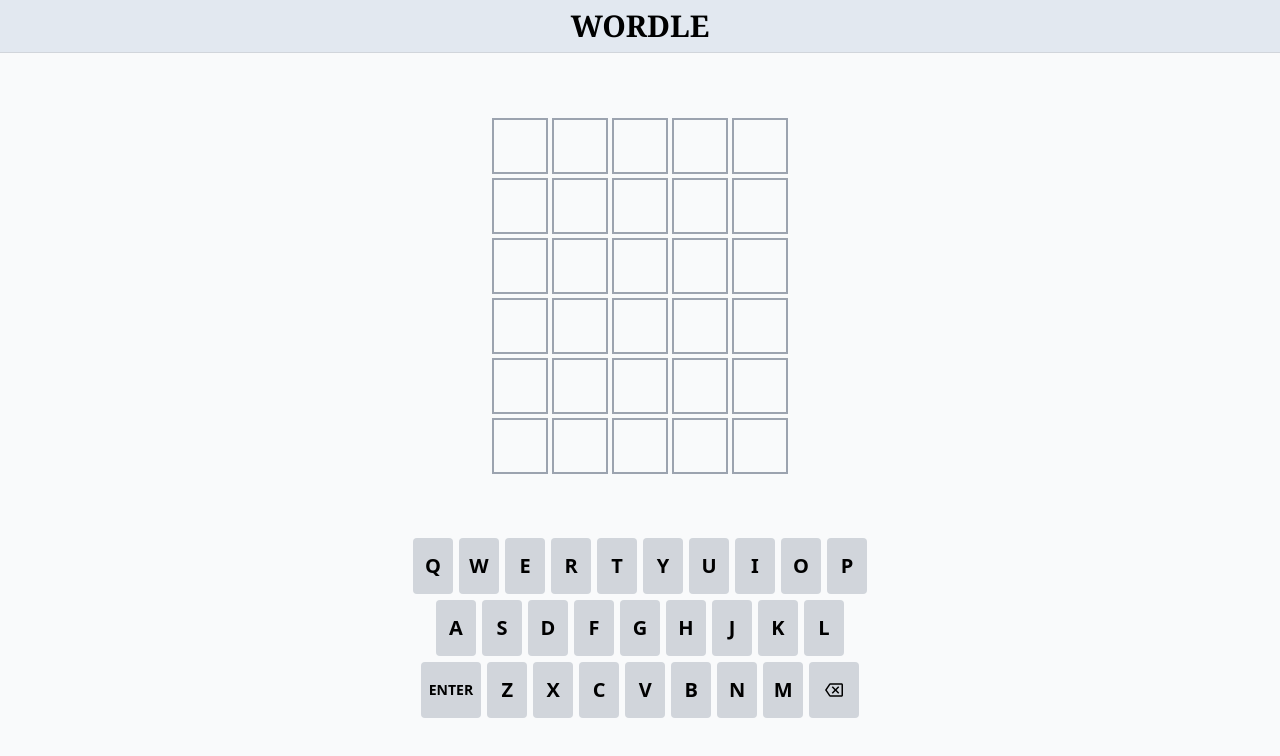
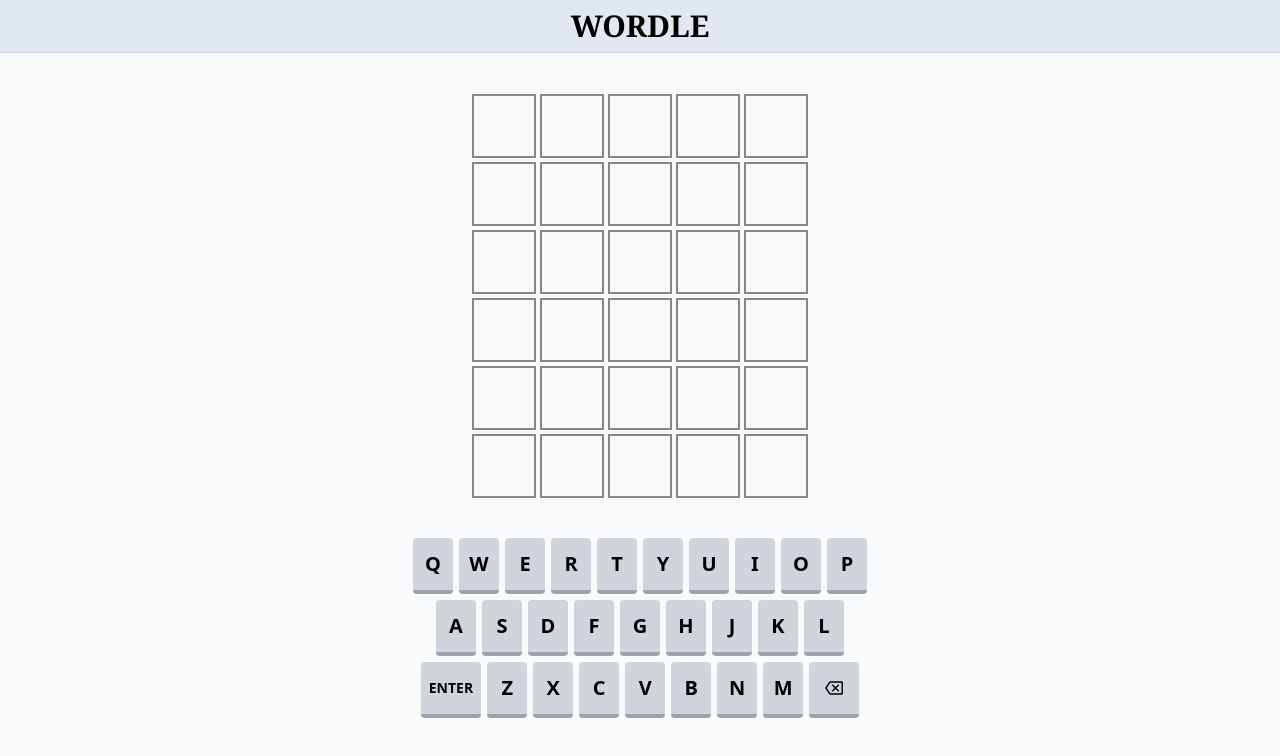
Before and after one commit to ViktoryWebs/word-games, a React (Vite) app: page / in a window 1280 px wide. Both pictures are taken after a click on the button "NEW GAME". Shown: the top 756 px of the page. Built offline with nearby package versions, Linux system fonts and the light colour scheme.

Commit message:
Updated the animations

```diff
--- a/src/components/wordle/Keyboard.jsx
+++ b/src/components/wordle/Keyboard.jsx
@@ -14,15 +14,16 @@
     showToast,
     gameResult,
     updateGameResult,
+    tileAnimProps
   } = useContext(WordleContext);
 
   const [keyColors, setKeyColors] = useState({});
   const [prevAttempt, setPrevAttempt] = useState(0);
 
-  const correctBtnColor = "bg-green-600 text-white";
-  const presentBtnColor = "bg-yellow-600 text-white";
-  const incorrectBtnColor = "bg-gray-500 text-white dark:bg-gray-700";
-  const defaultBtnColor = "bg-gray-300 dark:text-white dark:bg-gray-500";
+  const correctBtnColor = "bg-green-600 border-b-green-700 active:bg-green-700 text-white";
+  const presentBtnColor = "bg-yellow-600 border-b-yellow-700 active:bg-yellow-700 text-white";
+  const incorrectBtnColor = "bg-gray-500 border-b-gray-600 active:bg-gray-600 text-white dark:bg-gray-700 dark:border-b-gray-800 dark:active:bg-gray-800";
+  const defaultBtnColor = "bg-gray-300 border-b-gray-400 active:bg-gray-400 dark:text-white dark:bg-gray-500 dark:border-b-gray-600 dark:active:bg-gray-600";
 
   const updateKeyColors = useCallback(() => {
     if (currAttempt.attempt > 0) {
@@ -57,6 +58,7 @@
 
   const handleKeyClick = (key) => {
     if (key === "ENTER") {
+      tileAnimProps.current = {animDuration: 1,  animDelay: 0.5};
       if (currAttempt.attempt < 6) {
         const currAttemptWord = board.board[currAttempt.attempt]
           .slice()
@@ -137,7 +139,7 @@
               return (
                 <button
                   className={
-                    "flex items-center justify-center max-sm:min-w-8 sm:min-w-9 md:min-w-10 h-14 rounded font-semibold " +
+                    "flex items-center justify-center max-sm:min-w-8 sm:min-w-9 md:min-w-10 h-14 rounded font-semibold border-b-4 transition-all " +
                     `${
                       keyColors[key]
                         ? keyColors[key] === "correct"
--- a/src/components/wordle/Tile.jsx
+++ b/src/components/wordle/Tile.jsx
@@ -3,52 +3,76 @@
 import { WordleContext } from "./Wordle";
 import { animate, motion, spring, stagger } from "framer-motion";
 
-const correctTileColor = "bg-green-600 border-green-600 text-white";
+/* const correctTileColor = "bg-green-600 border-green-600 text-white";
 const presentTileColor = "bg-yellow-600 text-white border-yellow-600";
 const incorrectTileColor =
   "bg-gray-500 text-white border-gray-500 dark:bg-gray-700 dark:border-gray-700";
-const defaultTileColor = "border-gray-400 dark:border-gray-500";
+const defaultTileColor = "border-gray-400 dark:border-gray-500"; */
 
 const Tile = ({ attemptNum, letterPos }) => {
-  const { board } = useContext(WordleContext);
+  const { board, tileAnimProps } = useContext(WordleContext);
   const letter = board.board[attemptNum][letterPos];
 
   const tileColor = board.tileColors[attemptNum][letterPos];
 
   useEffect(() => {
     const elem = document.getElementById(`[${attemptNum},${letterPos}]`);
+
+    let tileBgColor = null,
+      tileBorderColor = "#888",
+      tileFontColor = null;
+    // let animDuration = 0;
+    // let startDelay = 0;
+
     if (letter !== "") {
+      animate(elem, { scale: [1, 1.1, 1] }, { type: spring, duration: 0.1 });
+    }
+
+    if (tileColor !== "") {
+      switch (tileColor) {
+        case "correct":
+          tileBgColor = "#008000";
+          tileBorderColor = "#008000";
+          tileFontColor = "#fff";
+          break;
+
+        case "incorrect":
+          tileBgColor = "#444";
+          tileBorderColor = "#444";
+          tileFontColor = "#fff";
+          break;
+
+        case "present":
+          tileBgColor = "#DAA520";
+          tileBorderColor = "#DAA520";
+          tileFontColor = "#fff";
+          break;
+      }
       animate(
         elem,
-        { scale: [1, 1.1, 1] },
-        { type: spring, duration: 0.1 }
+        {
+          scaleY: [1, 0, 1],
+          backgroundColor: [null, tileBgColor],
+          borderColor: ["#888", tileBorderColor],
+          color: [null, tileFontColor],
+        },
+        {
+          duration: tileAnimProps.current.animDuration,
+          delay: stagger(0, { startDelay: tileAnimProps.current.animDelay * letterPos}),
+        }
       );
     }
-    if (tileColor !== "") {
-      animate(
-        elem,
-        { scaleY: [1, 0, 1] },
-        { duration: 1.5, delay: stagger(0.1, { startDelay: (0.6*letterPos) }) }
-      );
-    }
-  }, [attemptNum, letter, letterPos, tileColor]);
+  }, [attemptNum, letter, letterPos, tileAnimProps, tileColor]);
 
   return (
     <motion.span
       id={`[${attemptNum},${letterPos}]`}
-      className={`w-14 h-14 flex items-center justify-center dark:text-white text-3xl font-bold border-2
-        ${
-          tileColor === "correct"
-            ? correctTileColor
-            : tileColor === "present"
-            ? presentTileColor
-            : tileColor === "incorrect"
-            ? incorrectTileColor
-            : defaultTileColor
-        }
-      `}
+      className={`w-14 h-14 lg:w-16 lg:h-16 xl:w-18 xl:h-18 flex items-center justify-center border-2 `}
+      style={{borderColor: "#888"}}
     >
-      {letter}
+      <span className="dark:text-white text-3xl lg:text-4xl xl:text-5xl font-bold">
+        {letter}
+      </span>
     </motion.span>
   );
 };
--- a/src/components/wordle/Wordle.jsx
+++ b/src/components/wordle/Wordle.jsx
@@ -1,4 +1,4 @@
-import { createContext, useEffect, useReducer, useState } from "react";
+import { createContext, useEffect, useReducer, useRef, useState } from "react";
 import { ToastContainer, toast } from "react-toastify";
 import "react-toastify/dist/ReactToastify.min.css";
 import Board from "./Board";
@@ -17,18 +17,18 @@
 
 export const WordleContext = createContext();
 
-const showToast = (msg, type = "default") => {
+const showToast = (msg, type = "default", autoClose = true) => {
   switch (type) {
     case "info":
-      return toast.info(msg);
+      return toast.info(msg, { autoClose: autoClose });
     case "success":
-      return toast.success(msg);
+      return toast.success(msg, { autoClose: autoClose });
     case "warning":
-      return toast.warning(msg);
+      return toast.warning(msg, { autoClose: autoClose });
     case "error":
-      return toast.error(msg);
+      return toast.error(msg, { autoClose: autoClose });
     default:
-      return toast(msg);
+      return toast(msg, { autoClose: autoClose });
   }
 };
 
@@ -36,11 +36,12 @@
   const [word, setWord] = useState([]);
   const [board, setBoard] = useReducer(boardReducer, () => {
     const loadBoard = localStorage.getItem("board");
-    console.log(loadBoard)
-    console.log(JSON.parse(loadBoard))
+    console.log(loadBoard);
+    console.log(JSON.parse(loadBoard));
     return JSON.parse(loadBoard);
   });
   const [currAttempt, setCurrAttempt] = useState({ attempt: 0, letterPos: 0 });
+  const tileAnimProps = useRef({ animDuration: 0,  animDelay: 0 });
   const outcome = ["lose", "win"];
   const [gameResult, setGameResult] = useState();
 
@@ -57,26 +58,50 @@
       } else {
         if (currAttempt.attempt === 6) {
           setGameResult(outcome[0]);
-          showToast(word.join("") + ".\nBetter luck next time!");
+          showToast(
+            word.join("") + ".\nBetter luck next time!",
+            "default",
+            false
+          );
         }
       }
     }
   };
 
   useEffect(() => {
-    setBoard({type: "initialize"});
-  },[])
+    setBoard({ type: "initialize" });
+  }, []);
 
   return (
     <div>
-      <ToastContainer position="top-center" theme="dark" pauseOnHover={false} draggable closeOnClick />
+      <ToastContainer
+        position="top-center"
+        theme="dark"
+        pauseOnHover={false}
+        draggable
+        closeOnClick
+      />
       <WordleContext.Provider
-        value={{ wordLength, board, setBoard, currAttempt, setCurrAttempt, showToast, outcome, gameResult, updateGameResult }}
+        value={{
+          wordLength,
+          board,
+          setBoard,
+          currAttempt,
+          setCurrAttempt,
+          showToast,
+          outcome,
+          gameResult,
+          updateGameResult,
+          tileAnimProps,
+        }}
       >
         {word.length === 0 ? (
           <TitleScreen setWord={setWord} />
         ) : (
-          <div style={{ height: "calc(100vh - 135px)" }} className="flex flex-col gap-5 items-center justify-between">
+          <div
+            style={{ height: "calc(100vh - 135px)" }}
+            className="flex flex-col gap-5 items-center justify-between"
+          >
             <span className="d-block"></span>
             <Board />
             <Keyboard />
```
